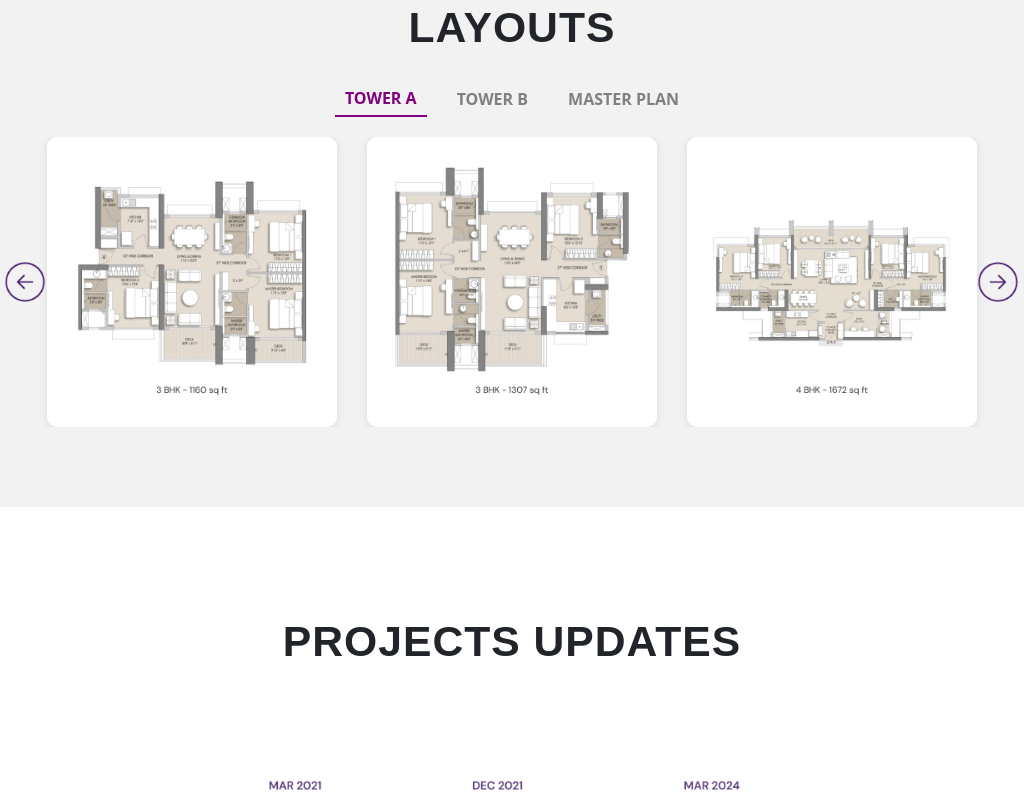
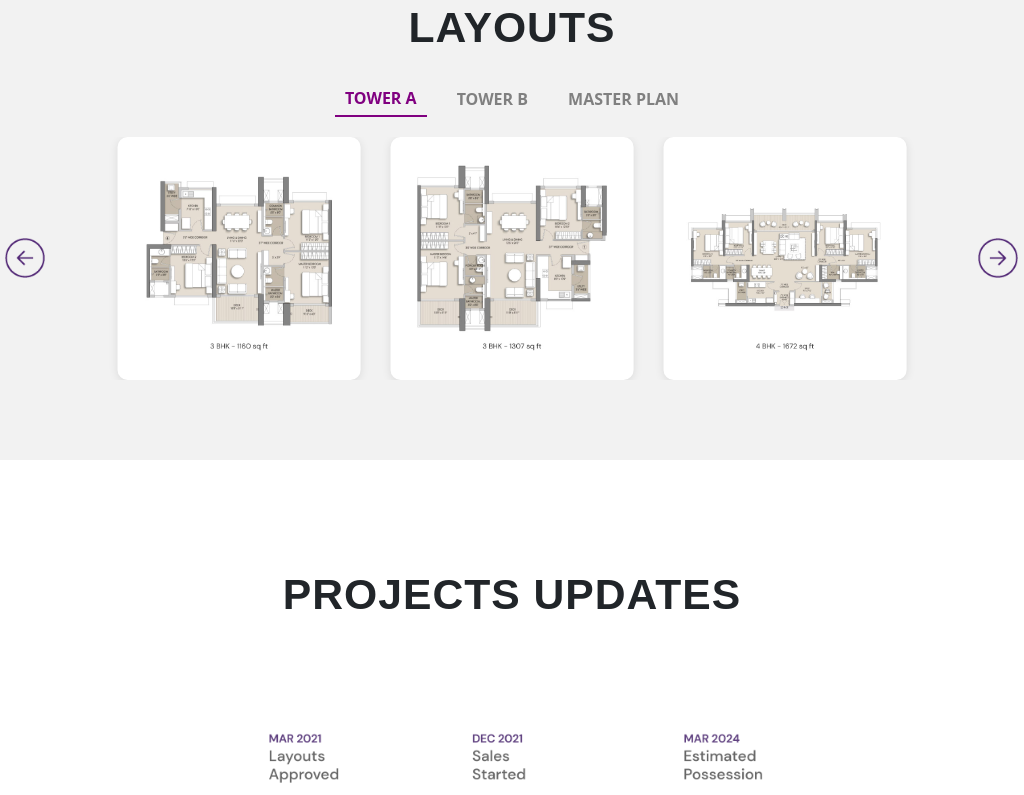
Before and after one commit to Abhishek5517/Demo-site, a plain HTML site: page index.html in a window 1024 px wide. Shown: the part 3718-4513 px from the top of the page. Drawn offline with nearby package versions, Linux system fonts and the light colour scheme.

Commit message:
tab view correction layout size  huihuihui

```diff
--- a/style/index.css
+++ b/style/index.css
@@ -330,4 +330,7 @@ section {
         position:relative;
         left: 20px;
     }
+    .carousel-wrapper{
+        max-width: 80% !important;
+    }
 }
```
